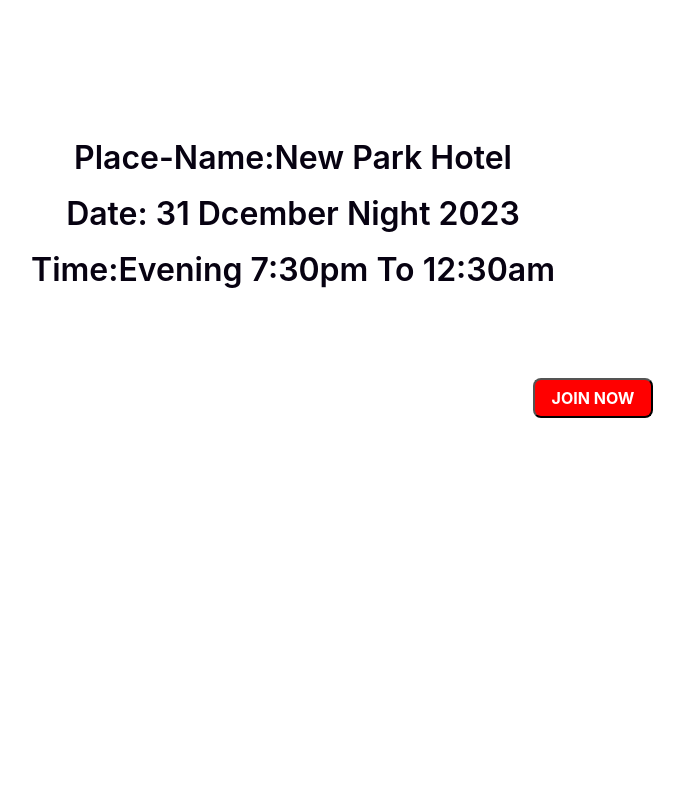
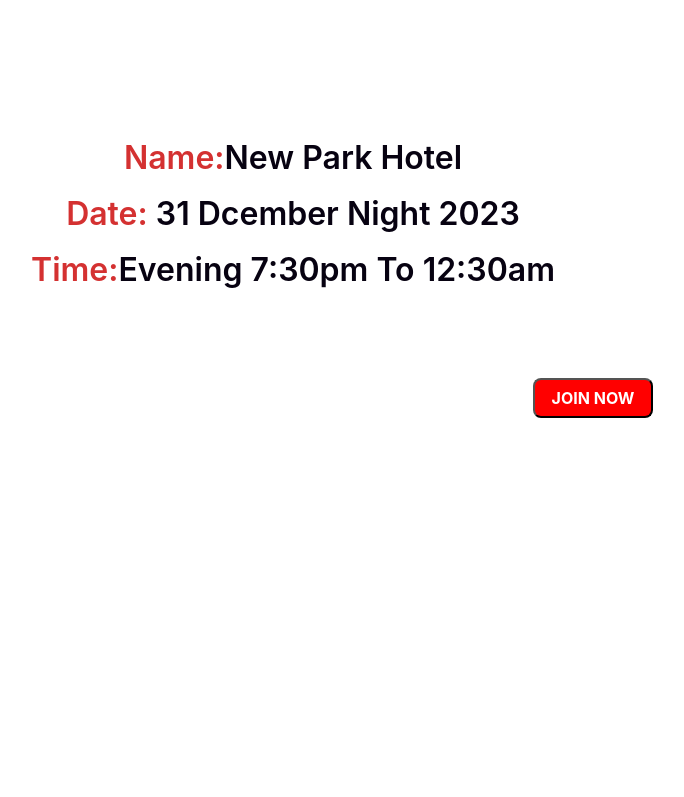
Before and after one commit to sisharif1017/new-year-website, a plain HTML site: page index.html in a window 1280 px wide. Shown: the part 2880-3677 px from the top of the page, without its empty margins (375-1059 px from the left). Drawn offline with Linux system fonts and the light colour scheme; files whose address does not match are found by name.

Commit message:
resolved code

```diff
--- a/index.html
+++ b/index.html
@@ -42,9 +42,10 @@
        </div>
        <!-- place style -->
        <div class="place-name">
-        <p><span>place-name:</span>new park hotel <br>
+        <p><span>name:</span>new park hotel <br>
         <span>date:</span>
-        31 dcember night 2023 <br><span>time:</span>evening 7:30pm to 12:30am</p>
+        31 dcember night 2023 <br>
+        <span>time:</span>evening 7:30pm to 12:30am</p>
         <button class="place-buttom"><a>join now</a>
 
         </button>
--- a/style/style.css
+++ b/style/style.css
@@ -121,8 +121,8 @@
     line-height: 56px;
     text-transform: capitalize;
 }
-.span{
-    color: rgb(155, 35, 35);
+span{
+    color: rgb(212, 49, 49);
 }
 .place-name > button{
     width: 120px;
@@ -290,9 +290,10 @@
     color: #F00;
     padding-top: 120px;
     padding-bottom: 0px;
-    font-size: 24px;
+    font-size: 34px;
     font-family: 'Inter', sans-serif;
     font-weight: 500;
+    text-align: center;
 }
 
 .gift-container{
@@ -302,6 +303,7 @@
     font-size: 48px;
     font-weight: 900;
     text-transform: capitalize;
+    text-align: center;
 }
 
 .gift-text{
```
